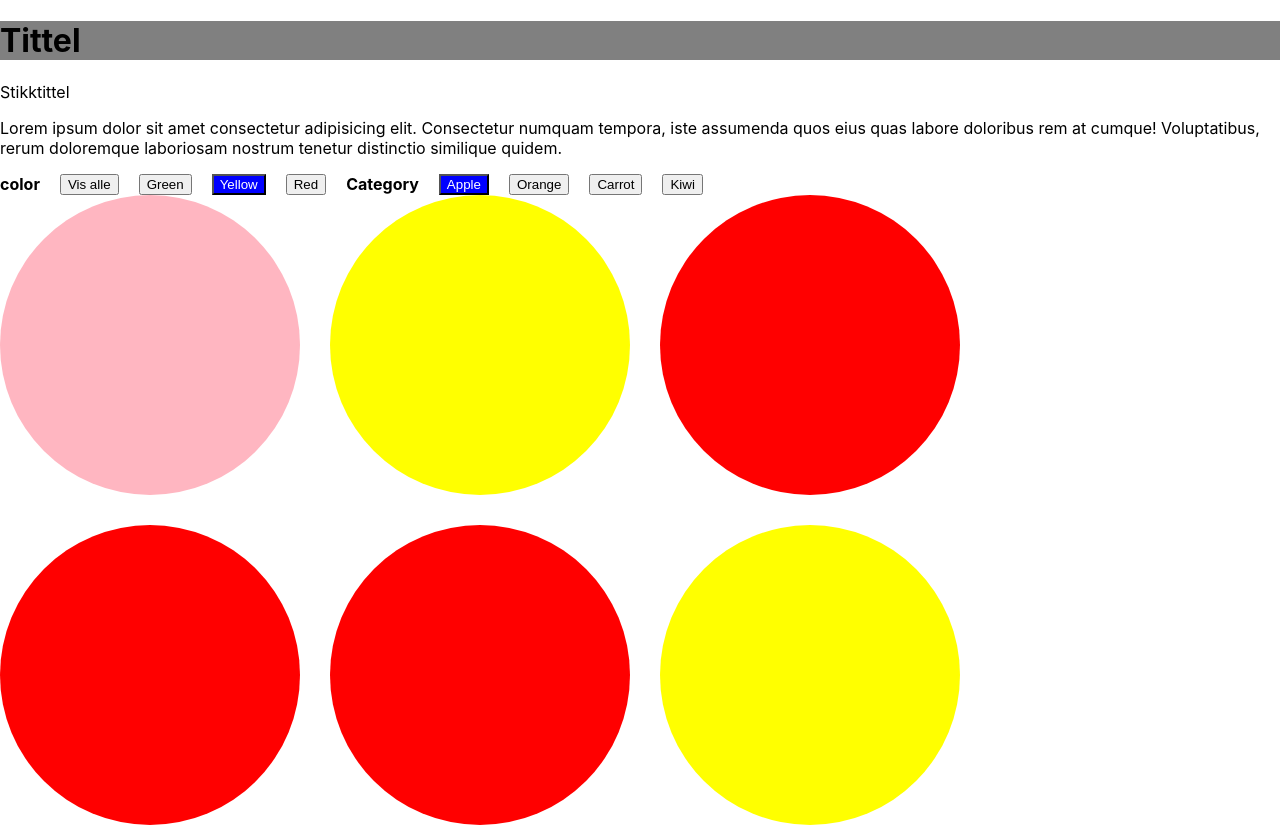
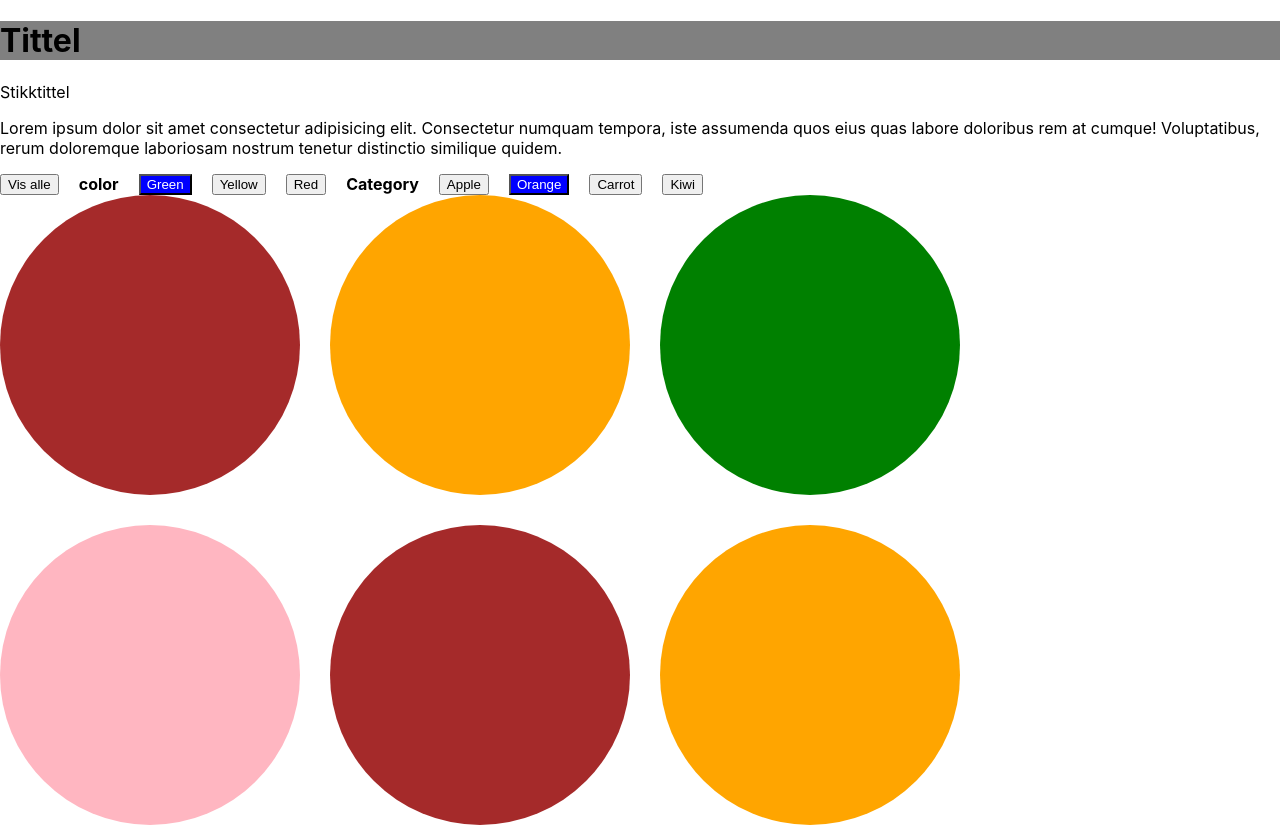
Before and after one commit to paalss/dinamo-test, a React (Create React App) app: page / in a window 1280 px wide. Shown: the top 827 px of the page. Built offline with nearby package versions, Linux system fonts and the light colour scheme.

Commit message:
filtrering funker!

```diff
--- a/src/Main.js
+++ b/src/Main.js
@@ -9,15 +9,27 @@ const Main = ({ itemsInfo }) => {
   //   { type: "fruit", attribute: "carrot", isOn: true },
   //   { type: "fruit", attribute: "fruit", isOn: true },
   // ]);
-  const [filter, setFilter] = useState({ color: "yellow", category: "apple" });
+  const [filter, setFilter] = useState({ color: "green", category: "orange" });
+  console.log(filter);
 
   // for hvert filter, sjekk om item har den key'en, og se om den er lik filter key'en
 
   const filteredItems = itemsInfo.filter(
-    (item) => item.color === filter.color || item.category === filter.category
+    (item) =>
+      (filter === "all") ||
+      item.color === filter.color ||
+      item.category === filter.category
   );
 
-  const toggle = (incomingObj) => {
+  const toggle = (incomingValue) => {
+    if (typeof incomingValue === "string") {
+      if (filter === "all") {
+        setFilter("");
+      } else {
+        setFilter("all");
+      }
+    } else {
+      const incomingObj = incomingValue;
       // filter state må oppdateres
 
       // sjekk om filteret allerede har incoming object property verdi
@@ -35,6 +47,7 @@ const Main = ({ itemsInfo }) => {
         // object property med den verdien finnes ikke, så bare overskriv obj prop med innkommende obj prop
         return { ...currentState, ...incomingObj };
       });
+    }
   };
 
   return (
@@ -47,13 +60,13 @@ const Main = ({ itemsInfo }) => {
         distinctio similique quidem.
       </p>
       <div className="filterlist">
-        <b>color</b>
         <button
-          className={filter.color === "green" ? "active" : ""}
+          className={filter === "all" ? "active" : ""}
           onClick={() => toggle("all")}
         >
           Vis alle
         </button>
+        <b>color</b>
         <button
           className={filter.color === "green" ? "active" : ""}
           onClick={() => toggle({ color: "green" })}
```
Lines whose indentation alone changed are shown as unchanged.
